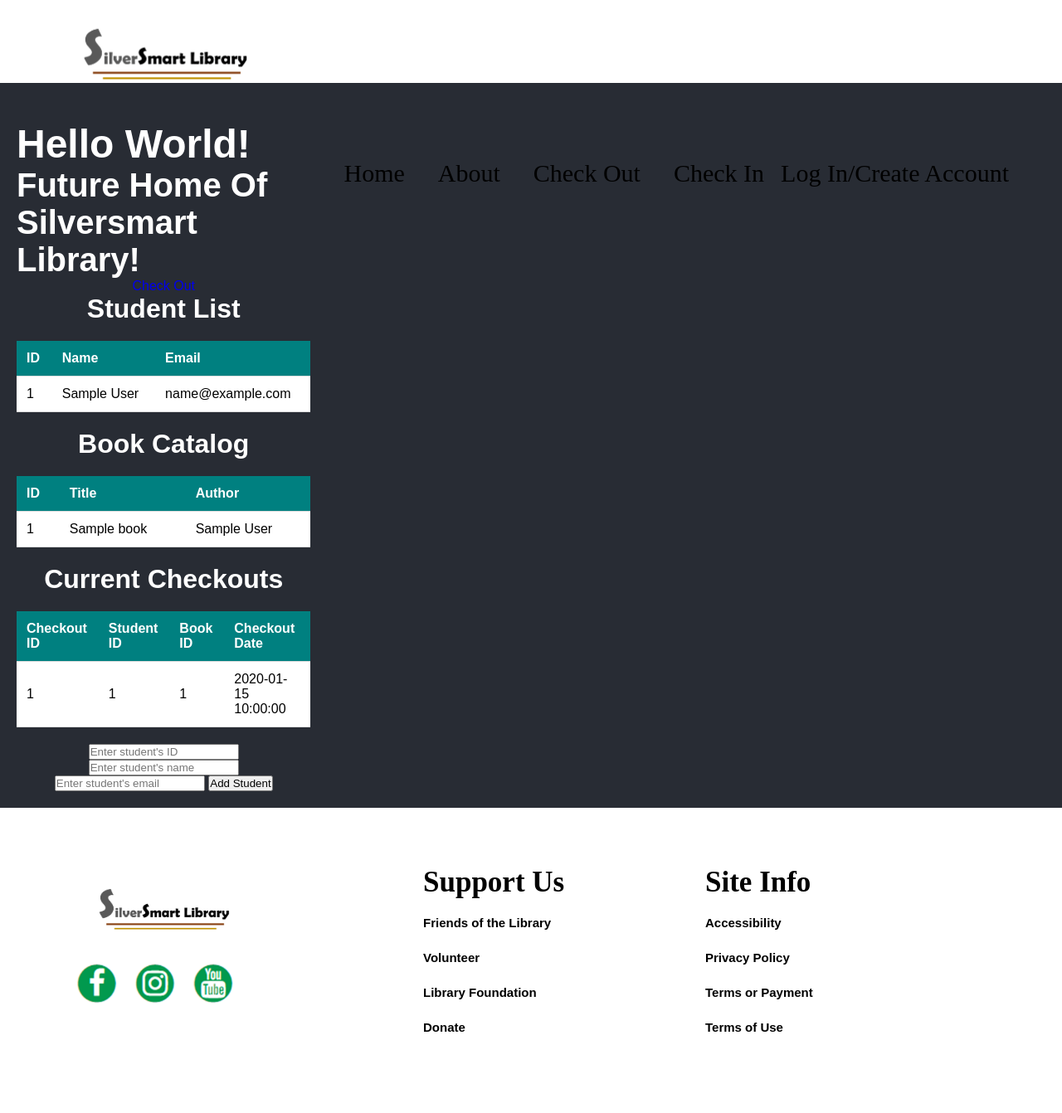
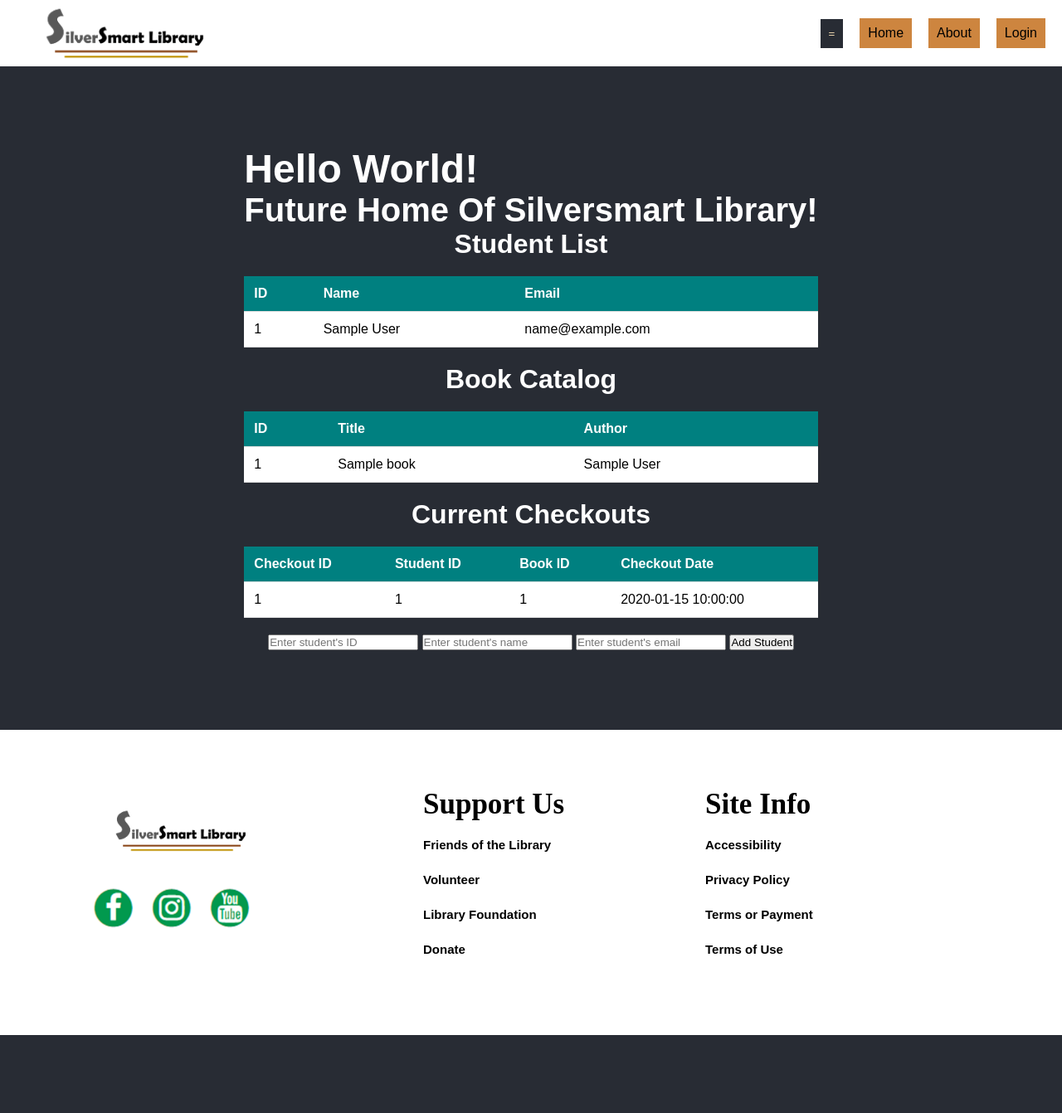
Before and after one commit to morganglis/SilverSmart-Library, a Flask app: page / in a window 1280 px wide. Shown: the whole page at 83% size. After the commit the page ends 1248 px from the top, so only its background shows below. Run offline with Flask 3, Linux system fonts and the light colour scheme; tables that the repository leaves empty hold one stand-in row (values such as "Sample post").

```diff
--- a/app/static/styles/header_styles.css
+++ b/app/static/styles/header_styles.css
@@ -7,52 +7,82 @@
 
 header {
     width: 100%;
-    height: 100px;
-    display: block;
+    height: 80px;
+    display: flex;
+    justify-content: space-between;
+    align-items: center;
     background-color: white;
 }
 
-.inner_header {
-    width: 90%;
-    height: 100%;
-    display: block;
-    margin: 0 auto;
-}
-
 .logo {
-    height: 100%;
-    display: table;
-    float: left;
+    display: inline-block;
+    margin-left: 20px;
 }
 
 .logo img {
     width: 25%;
-    height: 100%;
-    display: table-cell;
-    vertical-align: middle;
+    height: auto;
 }
 
-.tool_bar {
-    float: right;
-    height: 100%;
+.drop_button {
+    background-color: #282c34;
+    color: wheat;
+    padding: 10px;
+    border: none;
+    margin-right: 20px;
 }
 
-.tool_bar a {
-    height: 100%;
-    display: table;
-    float: left;
-    padding: 0 20px;
+.drop_down {
+    position: relative;
+    display: inline-block;
 }
 
-.tool_bar a:last-child {
-    padding: 0;
+.drop_content {
+    display: none;
+    position: absolute;
+    background-color: #f1f1f1;
+    min-width: 50px;
+    box-shadow: 0 8px 16px 0 rgba(0,0,0,0.2);
+    z-index: 1;
 }
 
-.tool_bar a li {
-    display: table-cell;
-    vertical-align: bottom;
-    height: 100%;
+.drop_content a {
     color: black;
-    font-family: serif;
-    font-size: 30px;
+    padding: 15px 16px;
+    text-decoration: none;
+    display: block;
 }
+
+.drop_content a:hover {background-color: peru;}
+.drop_down:hover .drop_content {display: block;}
+.drop_down:hover .drop_button {background-color: peru;}
+
+.tool_bar {
+    display: inline-block;
+}
+
+.tool_bar ul {
+    list-style: none;
+    display: flex;
+}
+
+.tool_bar button {
+    margin-right: 20px;
+    background-color: peru;
+    color: black;
+    padding: 9px 10px;
+    border: none;
+    cursor: pointer;
+    font-size: 16px;
+    transition: transform 0.3s, background-color 0.3s;
+}
+
+.tool_bar button:hover {
+    background-color: orange;
+    transform: scale(1.1);
+}
+
+.tool_bar button:active {
+    background-color: chocolate;
+    transform: scale(0.9);
+}
--- a/app/templates/header.html
+++ b/app/templates/header.html
@@ -1,25 +1,30 @@
 <!DOCTYPE html>
 <html lang="en">
 <head>
+    <meta charset="UTF-8">
+    <meta name="viewport" content="width=device-width, initial-scale=1.0">
     <link rel="stylesheet" type="text/css" href="{{ url_for('static', filename='styles/header_styles.css') }}">
-    <title></title>
-</head>
-<body>
+    <link rel="stylesheet" type="text/css" href="{{ url_for('static', filename='styles/styles.css') }}">
+    <title>SilverSmart Library</title>
     <header>
-        <div class="inner_header">
-            <div class="logo">
-                <img src="{{ url_for('static', filename='images/library_logo.png') }}" alt="Silversmart Library Logo">
+        <div class="logo">
+            <img src="{{ url_for('static', filename='images/library_logo.png') }}" alt="Silversmart Library Logo">
+        </div>
+        <div class="drop_down">
+            <button class="drop_button">=</button>
+            <div class="drop_content">
+                <a href="#">Check-In</a>
+                <a href="#">Check-Out</a>
             </div>
-
-            <ul class="tool_bar">
-                <a href="#"><li>Home</li></a>
-                <a href="#"><li>About</li></a>
-                <a href="{{ url_for('checkout') }}"><li>Check Out</li></a>
-                <a href="#"><li>Check In</li></a>
-                <a href="#"><li>Log In/Create Account</li></a>
-            </ul>
-
+        </div>
+        <div class="tool_bar">
+            <nav>
+                <ul>
+                    <button>Home</button>
+                    <button>About</button>
+                    <button>Login</button>
+                </ul>
+            </nav>
         </div>
     </header>
-</body>
-</html>
+</head>
--- a/app/templates/index.html
+++ b/app/templates/index.html
@@ -1,24 +1,11 @@
-<!DOCTYPE html>
-<html lang="en">
-<head>
-    <meta charset="UTF-8">
-    <meta name="viewport" content="width=device-width, initial-scale=1.0">
-    <title>Silversmart Library</title>
-   <link rel="stylesheet" href="{{ url_for('static', filename='styles/styles.css') }}">
 
-
-</head>
+{% include 'header.html' %}
 <body>
-    {% include 'header.html' %}
     <div class="main-content">
     <div class="container">
 
         <h1>Hello World!</h1>
         <h2>Future Home Of Silversmart Library!</h2>
-
-        <div>
-            <a href="{{ url_for("checkout")}}">Check Out</a>
-        </div>
 
         <!-- Students Table -->
         <h3>Student List</h3>
@@ -93,6 +80,4 @@
         </form>
     </div>
     </div>
-    {% include 'footer.html' %}
-</body>
-</html>
+{% include 'footer.html' %}
```
